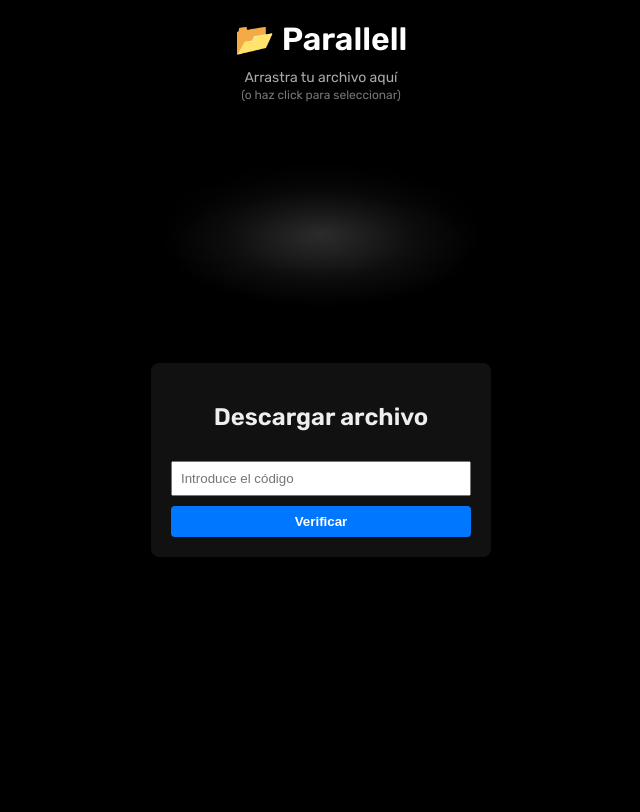
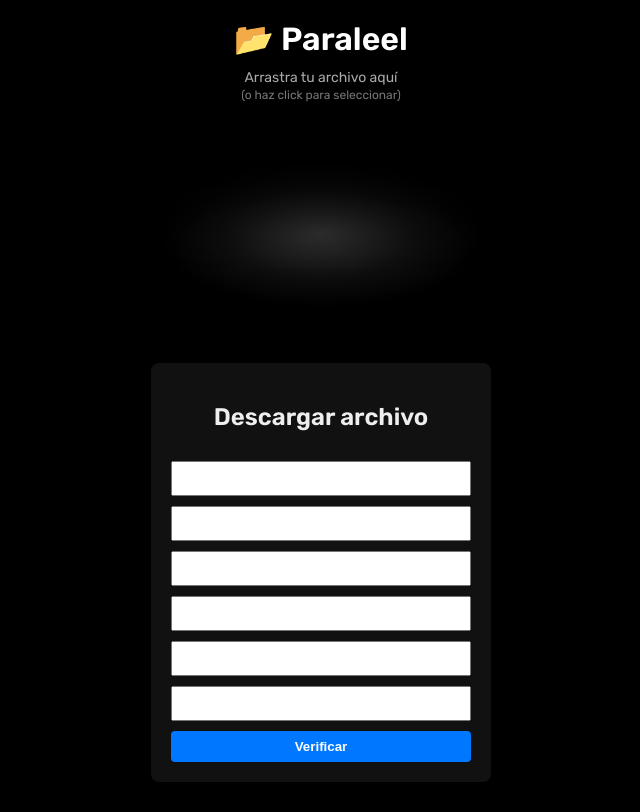
Before and after one commit to coffeetron832/fictional-parakeet, a website: page public/index.html in a window 1280 px wide. Shown: the whole page, without its empty margins (319-959 px from the left). Drawn offline with Linux system fonts and the light colour scheme.

Commit message:
Update index.html

```diff
--- a/public/index.html
+++ b/public/index.html
@@ -2,11 +2,11 @@
 <html lang="es">
 <head>
   <meta charset="UTF-8">
-  <title>Parallell</title>
+  <title>Paraleel</title>
   <link rel="stylesheet" href="style.css">
 </head>
 <body>
-  <h1>📂 Parallell</h1>
+  <h1>📂 Paraleel</h1>
   <p class="sub-hint">Arrastra tu archivo aquí <br><span>(o haz click para seleccionar)</span></p>
 
   <!-- Área del pozo -->
@@ -19,7 +19,14 @@
   <section>
     <h2>Descargar archivo</h2>
     <form id="downloadForm">
-      <input type="text" id="code" placeholder="Introduce el código" required>
+      <div class="code-inputs">
+        <input type="text" maxlength="1" class="code-digit" />
+        <input type="text" maxlength="1" class="code-digit" />
+        <input type="text" maxlength="1" class="code-digit" />
+        <input type="text" maxlength="1" class="code-digit" />
+        <input type="text" maxlength="1" class="code-digit" />
+        <input type="text" maxlength="1" class="code-digit" />
+      </div>
       <button type="submit">Verificar</button>
     </form>
 
```
